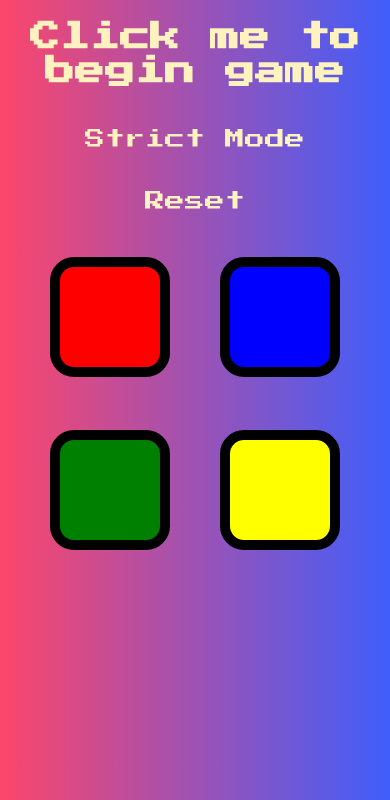
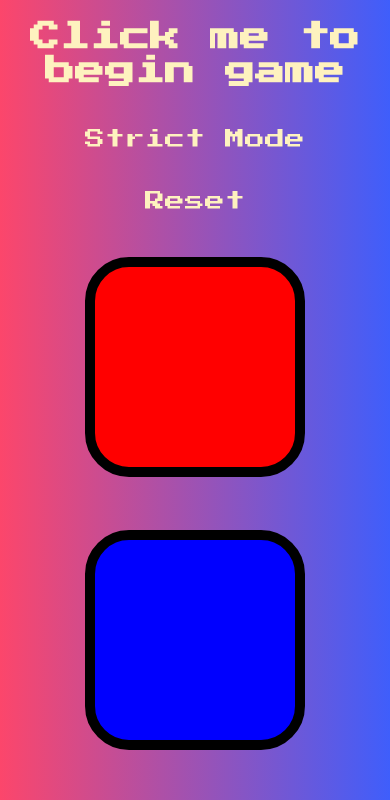
Before and after one commit to stancil-marcus7/simon, a React (Create React App) app: page / in a window 390 px wide. Shown: the top 800 px of the page. Built offline with nearby package versions, Linux system fonts and the light colour scheme.

Commit message:
attemt to fix mobile screen

```diff
--- a/src/styles/buttons/_buttons.scss
+++ b/src/styles/buttons/_buttons.scss
@@ -1,8 +1,8 @@
 .button {
     margin: 25px;
     display: inline-block;
-    height: 100px;
-    width: 100px;
+    height: 200px;
+    width: 200px;
     border: 10px solid black;
     border-radius: 20%;
     cursor: pointer;
```
